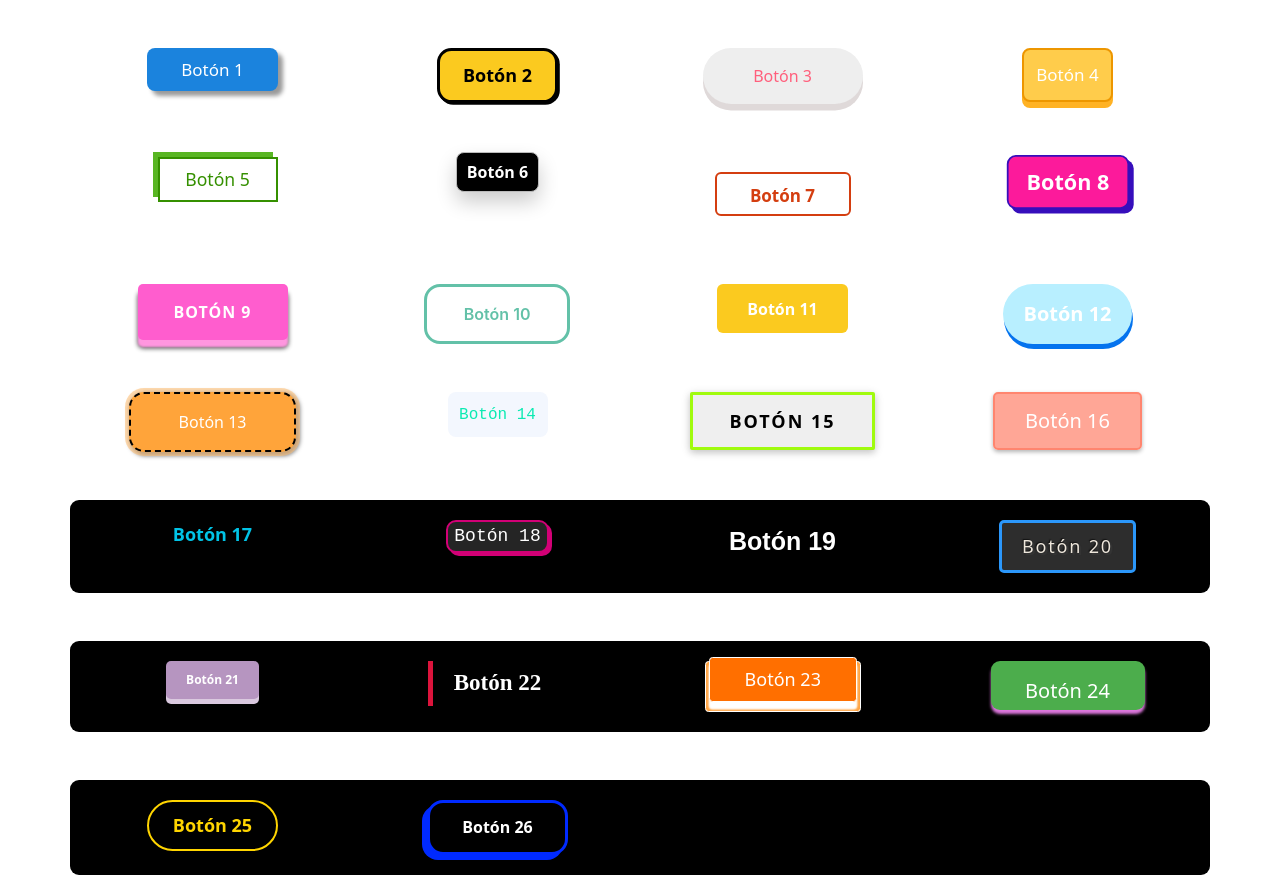
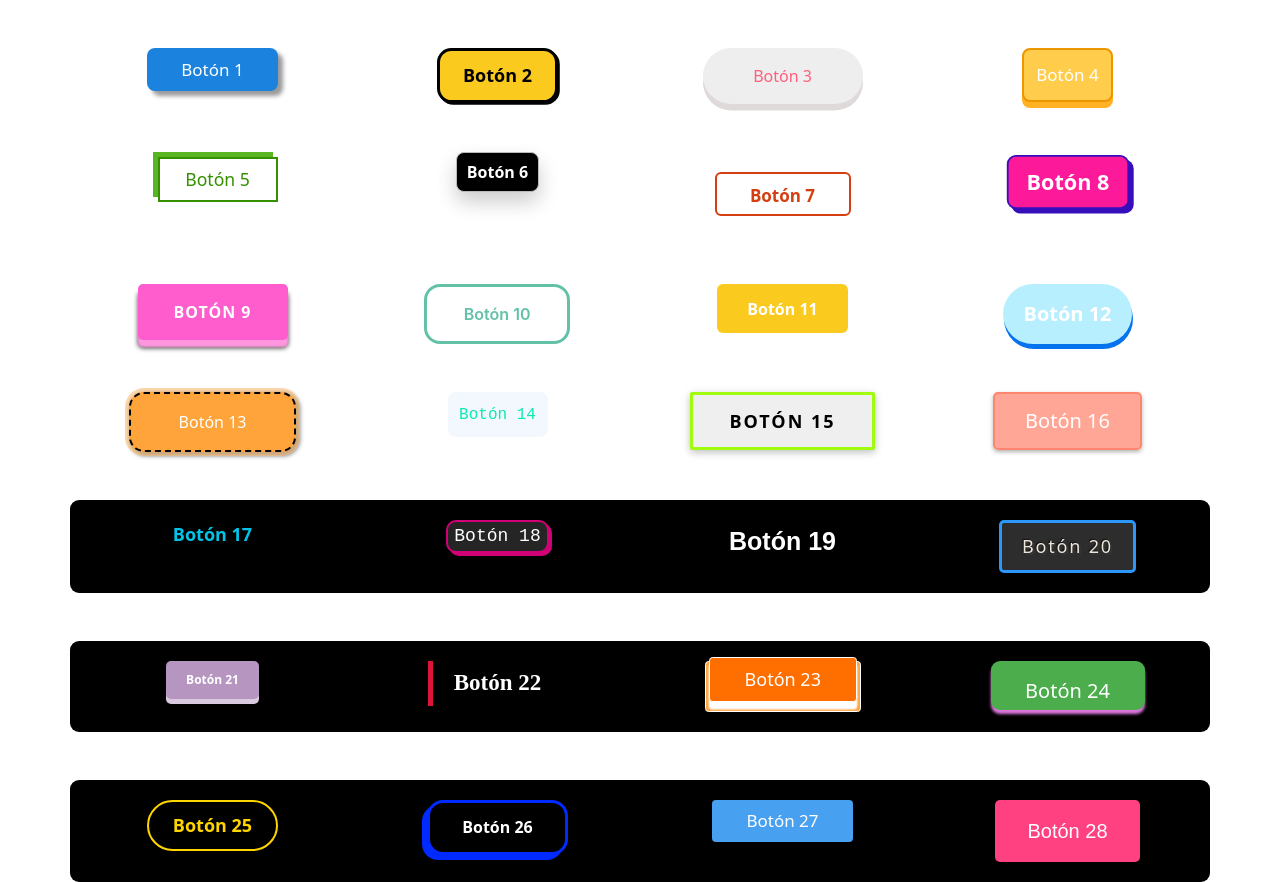
Before and after one commit to EduardoHernandezGuzman/botones-de-prueba-1, a website: page index.html in a window 1280 px wide. Drawn offline with nearby package versions, Linux system fonts and the light colour scheme.

Commit message:
Añadidos botones 27 y 28

```diff
--- a/index.html
+++ b/index.html
@@ -159,12 +159,12 @@
         </button>
       </div>
       <div class="col">
-        <!-- <button id="boton27">  Botón 27
-        </button> -->
+        <button id="boton27">  Botón 27
+        </button>
       </div>
       <div class="col">
-        <!-- <button id="boton28"> Botón 28
-        </button> -->
+        <button id="boton28"> Botón 28
+        </button>
       </div>
     </div>
   </div>
--- a/styles.css
+++ b/styles.css
@@ -765,3 +765,63 @@
 #boton26:hover {
   transform: translate(5px, -5px);
 }
+
+ /* BOTÓN 27 */
+ #boton27 {
+  font-size: 17px;
+  padding: 0.5em 2em;
+  border: transparent;
+  box-shadow: 2px 2px 4px rgba(0,0,0,0.4);
+  background: #47a0f0;
+  color: white;
+  border-radius: 4px;
+ }
+
+ #boton27:hover {
+  background: rgb(2,0,36);
+  background: linear-gradient(90deg, rgba(30,144,255,1) 0%, #ed7a1e 100%);
+ }
+
+ #boton27:active {
+  transform: translate(0em, 0.2em);
+ }
+
+/* BOTÓN 28 */
+#boton28 {
+  position: relative;
+  z-index: 1;
+  overflow: hidden;
+  border: none;
+  border-radius: 5px;
+  padding: 1rem 2rem;
+  font-size: 20px;
+  font-family: sans-serif;
+  background-color: #ff4081;
+  color: #ffffff;
+  transition: all .7s ease-in-out;
+}
+
+#boton28:hover {
+  color: #000000;
+}
+
+#boton28::before {
+  position: absolute;
+  display: inline-block;
+  top: 0;
+  left: 0;
+  z-index: -1;
+  border-radius: 5px;
+  width: 0;
+  height: 100%;
+  content: "";
+  background-color: #40ffbe;
+  transition: all 700ms ease-in-out;
+}
+
+#boton28:hover::before {
+  left: unset;
+  right: 0;
+  width: 100%;
+  transform: rotate(180deg);
+}
```
